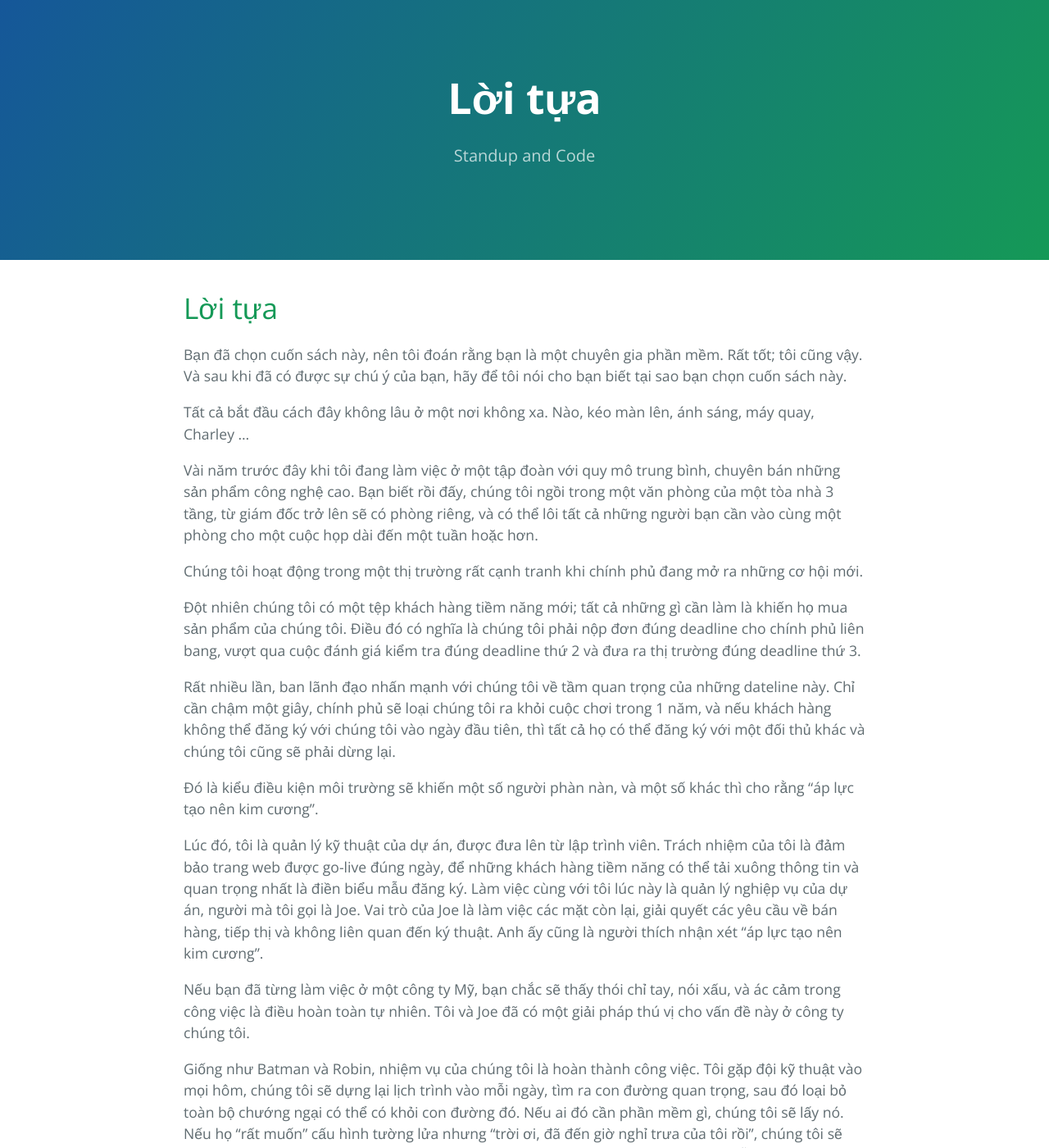
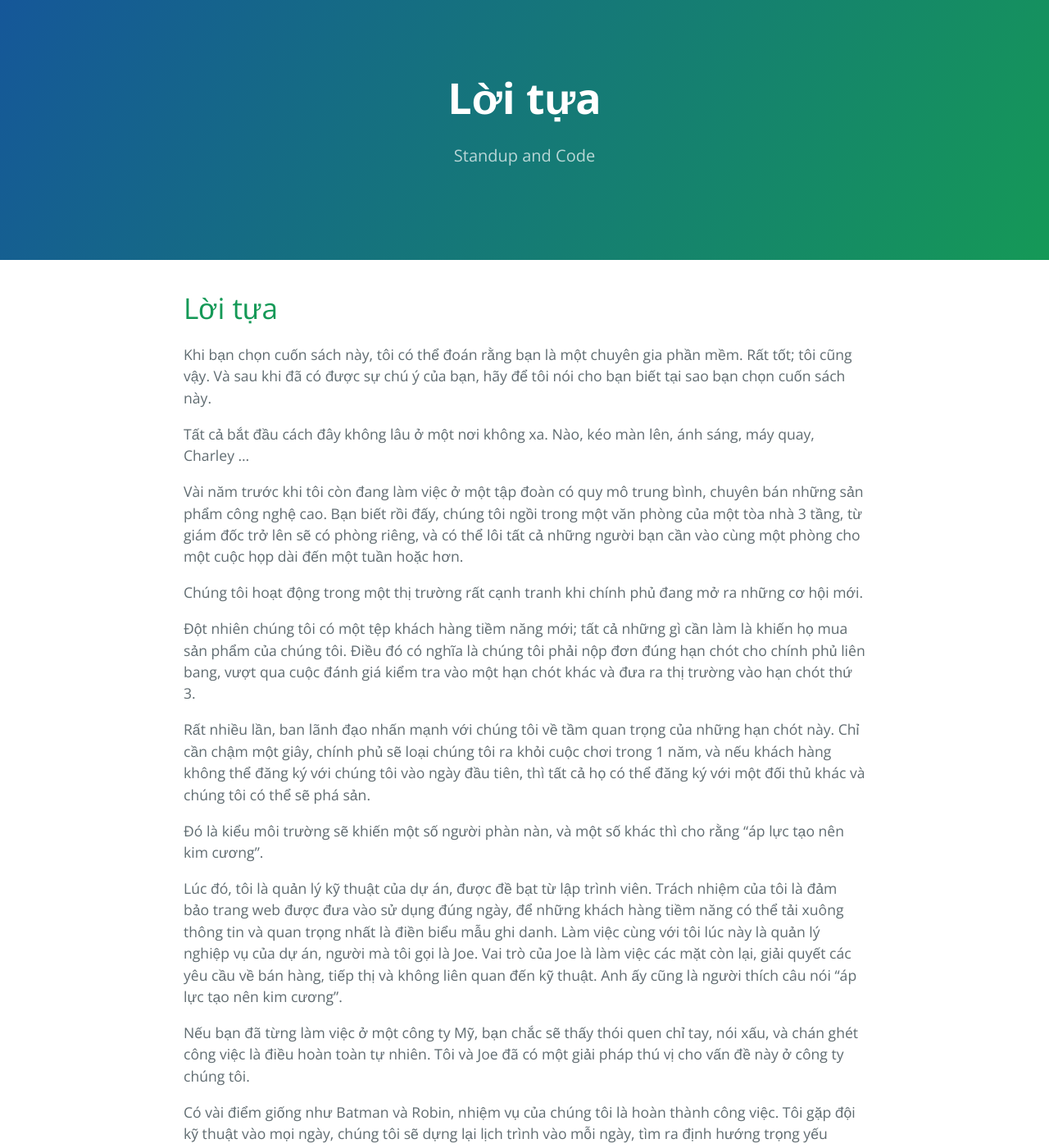
Before and after one commit to HaiBV/haibv.github.io, a Jekyll site: the page built from clean-coder/foreword.md, in a window 1280 px wide and 1400 px high. Shown: the whole window at 82% size. Built offline with Jekyll 4.4.1, drawn with Linux system fonts in a browser that asks for light colours; our own code applies the rules of GitHub Pages for plain Markdown files; some of the changed text lies outside the part shown.

Commit message:
Book - The Clean Coder -  Correction

```diff
--- a/clean-coder/foreword.md
+++ b/clean-coder/foreword.md
@@ -4,25 +4,25 @@ layout: default
 
 # Lời tựa
 
-Bạn đã chọn cuốn sách này, nên tôi đoán rằng bạn là một chuyên gia phần mềm. Rất tốt; tôi cũng vậy. Và sau khi đã có được sự chú ý của bạn, hãy để tôi nói cho bạn biết tại sao bạn chọn cuốn sách này.
+Khi bạn chọn cuốn sách này, tôi có thể đoán rằng bạn là một chuyên gia phần mềm. Rất tốt; tôi cũng vậy. Và sau khi đã có được sự chú ý của bạn, hãy để tôi nói cho bạn biết tại sao bạn chọn cuốn sách này.
 
 Tất cả bắt đầu cách đây không lâu ở một nơi không xa. Nào, kéo màn lên, ánh sáng, máy quay, Charley ...
 
-Vài năm trước đây khi tôi đang làm việc ở một tập đoàn với quy mô trung bình, chuyên bán những sản phẩm công nghệ cao. Bạn biết rồi đấy, chúng tôi ngồi trong một văn phòng của một tòa nhà 3 tầng, từ giám đốc trở lên sẽ có phòng riêng, và có thể lôi tất cả những người bạn cần vào cùng một phòng cho một cuộc họp dài đến một tuần hoặc hơn.
+Vài năm trước khi tôi còn đang làm việc ở một tập đoàn có quy mô trung bình, chuyên bán những sản phẩm công nghệ cao. Bạn biết rồi đấy, chúng tôi ngồi trong một văn phòng của một tòa nhà 3 tầng, từ giám đốc trở lên sẽ có phòng riêng, và có thể lôi tất cả những người bạn cần vào cùng một phòng cho một cuộc họp dài đến một tuần hoặc hơn.
 
 Chúng tôi hoạt động trong một thị trường rất cạnh tranh khi chính phủ đang mở ra những cơ hội mới.
 
-Đột nhiên chúng tôi có một tệp khách hàng tiềm năng mới; tất cả những gì cần làm là khiến họ mua sản phẩm của chúng tôi. Điều đó có nghĩa là chúng tôi phải nộp đơn đúng deadline cho chính phủ liên bang, vượt qua cuộc đánh giá kiểm tra đúng deadline thứ 2 và đưa ra thị trường đúng deadline thứ 3.
+Đột nhiên chúng tôi có một tệp khách hàng tiềm năng mới; tất cả những gì cần làm là khiến họ mua sản phẩm của chúng tôi. Điều đó có nghĩa là chúng tôi phải nộp đơn đúng hạn chót cho chính phủ liên bang, vượt qua cuộc đánh giá kiểm tra vào một hạn chót khác và đưa ra thị trường vào hạn chót thứ 3.
 
-Rất nhiều lần, ban lãnh đạo nhấn mạnh với chúng tôi về tầm quan trọng của những dateline này. Chỉ cần chậm một giây, chính phủ sẽ loại chúng tôi ra khỏi cuộc chơi trong 1 năm, và nếu khách hàng không thể đăng ký với chúng tôi vào ngày đầu tiên, thì tất cả họ có thể đăng ký với một đối thủ khác và chúng tôi cũng sẽ phải dừng lại.
+Rất nhiều lần, ban lãnh đạo nhấn mạnh với chúng tôi về tầm quan trọng của những hạn chót này. Chỉ cần chậm một giây, chính phủ sẽ loại chúng tôi ra khỏi cuộc chơi trong 1 năm, và nếu khách hàng không thể đăng ký với chúng tôi vào ngày đầu tiên, thì tất cả họ có thể đăng ký với một đối thủ khác và chúng tôi có thể sẽ phá sản.
 
-Đó là kiểu điều kiện môi trường sẽ khiến một số người phàn nàn, và một số khác thì cho rằng "áp lực tạo nên kim cương".
+Đó là kiểu môi trường sẽ khiến một số người phàn nàn, và một số khác thì cho rằng "áp lực tạo nên kim cương".
 
-Lúc đó, tôi là quản lý kỹ thuật của dự án, được đưa lên từ lập trình viên. Trách nhiệm của tôi là đảm bảo trang web được go-live đúng ngày, để những khách hàng tiềm năng có thể tải xuông thông tin và quan trọng nhất là điền biểu mẫu đăng ký. Làm việc cùng với tôi lúc này là quản lý nghiệp vụ của dự án, người mà tôi gọi là Joe. Vai trò của Joe là làm việc các mặt còn lại, giải quyết các yêu cầu về bán hàng, tiếp thị và không liên quan đến ký thuật. Anh ấy cũng là người thích nhận xét "áp lực tạo nên kim cương".
+Lúc đó, tôi là quản lý kỹ thuật của dự án, được đề bạt từ lập trình viên. Trách nhiệm của tôi là đảm bảo trang web được đưa vào sử dụng đúng ngày, để những khách hàng tiềm năng có thể tải xuông thông tin và quan trọng nhất là điền biểu mẫu ghi danh. Làm việc cùng với tôi lúc này là quản lý nghiệp vụ của dự án, người mà tôi gọi là Joe. Vai trò của Joe là làm việc các mặt còn lại, giải quyết các yêu cầu về bán hàng, tiếp thị và không liên quan đến kỹ thuật. Anh ấy cũng là người thích câu nói "áp lực tạo nên kim cương".
 
-Nếu bạn đã từng làm việc ở một công ty Mỹ, bạn chắc sẽ thấy thói chỉ tay, nói xấu, và ác cảm trong công việc là điều hoàn toàn tự nhiên. Tôi và Joe đã có một giải pháp thú vị cho vấn đề này ở công ty chúng tôi.
+Nếu bạn đã từng làm việc ở một công ty Mỹ, bạn chắc sẽ thấy thói quen chỉ tay, nói xấu, và chán ghét công việc là điều hoàn toàn tự nhiên. Tôi và Joe đã có một giải pháp thú vị cho vấn đề này ở công ty chúng tôi.
 
-Giống như Batman và Robin, nhiệm vụ của chúng tôi là hoàn thành công việc. Tôi gặp đội kỹ thuật vào mọi hôm, chúng tôi sẽ dựng lại lịch trình vào mỗi ngày, tìm ra con đường quan trọng, sau đó loại bỏ toàn bộ chướng ngại có thể có khỏi con đường đó. Nếu ai đó cần phần mềm gì, chúng tôi sẽ lấy nó. Nếu họ "rất muốn" cấu hình tường lửa nhưng "trời ơi, đã đến giờ nghỉ trưa của tôi rồi", chúng tôi sẽ mua bữa trưa cho họ. Nếu ai dó muốn làm việc theo yêu cầu của chúng tôi nhưng vẫn có những ưu tiên khác, Joe và tôi sẽ đi nói chuyện với người giám sát.
+Có vài điểm giống như Batman và Robin, nhiệm vụ của chúng tôi là hoàn thành công việc. Tôi gặp đội kỹ thuật vào mọi ngày, chúng tôi sẽ dựng lại lịch trình vào mỗi ngày, tìm ra định hướng trọng yếu nhất, sau đó loại bỏ toàn bộ chướng ngại có thể có trên định hướng đưa ra. Nếu ai đó cần phần mềm gì, chúng tôi sẽ lấy nó. Nếu họ "rất muốn" cấu hình tường lửa nhưng "trời ơi, đã đến giờ nghỉ trưa của tôi rồi", chúng tôi sẽ mua bữa trưa cho họ. Nếu ai đó muốn làm việc theo yêu cầu của chúng tôi nhưng vẫn có những ưu tiên khác, Joe và tôi sẽ đi nói chuyện với người giám sát.
 
 Sau đó là quản lý.
 
@@ -32,11 +32,11 @@ Chúng tôi đã và sẽ hoàn thành công việc.
 
 Có một chút cường điệu khi nói rằng chúng tôi đã đá vào ghế, la hét và la hét, nhưng chúng tôi đã sử dụng mọi vốn liếng kỹ năng mình có để hoàn thành công việc, phát triển thêm một vài kỹ năng mới trong quá trình thực hiện, và điều tự hào nhất cho đến bây giờ là chúng tôi đã làm điều đó một cách có đạo đức.
 
-Tôi coi mình là một thành viên trong team, không phải cấp trên, sẵn sàng nhảy vào viết những câu lệnh SQL, hoặc ghép cặp để giúp code chạy được. Vào lúc đó, tôi đã nghĩ Joe cũng giống tôi, cũng là một thành viên trong team, không phải cấp trên.
+Tôi coi mình là một thành viên trong đội, không phải cấp trên, sẵn sàng nhảy vào viết những câu lệnh SQL, hoặc ghép cặp để giúp code chạy được. Vào lúc đó, tôi đã nghĩ Joe cũng giống tôi, cũng là một thành viên trong đội, không phải cấp trên.
 
 Cuối cùng thì tôi nhận ra rằng Joe không có cùng quan điểm với tôi. Với tôi đó là một ngày rất buồn.
 
-Vào 1h chiều thứ 6, website được đặt lịch go-live, rất sớm so với deadline vào ngày thứ 2 tuần sau.
+Vào 1h chiều một ngày thứ 6, website được đặt lịch đưa vào sử dụng, rất sớm so với hạn chót vào ngày thứ 2 tuần sau.
 
 Chúng tôi đã hoàn thành. *XONG*. Tất cả hệ thống đã chạy; chúng tôi đã sẵn sàng. Tôi tập hợp toàn bộ team kỹ thuật lại cho cuộc họp scrum cuối cùng và chúng tôi đã sẵn sàng "bật công tắc". Và không chỉ đội kỹ thuật, còn có cả những thành viên từ đội tiếp thị, quản lý sản phẩm sẵn sàng cùng chúng tôi.
 
@@ -44,7 +44,7 @@ Chúng tôi rất tự hào, đó là một thời khắc tuyệt vời.
 
 Và rồi Joe đến...
 
-Anh ta nói điều gì đó như là, "Tin xấu, Bộ phận pháp lý chưa duyệt biểu mẫu đăng ký, nên chúng ta không thể go-live được."
+Anh ta nói điều gì đó như là, "Tin xấu, Bộ phận pháp lý chưa duyệt biểu mẫu ghi danh, chúng ta không thể đưa trang web vào sử dụng được."
 
 Không thành vấn đề; chúng tôi đã đối mặt với nhiều cản trở trong suốt thời gian thực hiện dự án và hợp tác giữa Batman và Robin đã thành thói quen. Tôi không do dự trả lời, "Được thôi, cộng sự, chúng ta tiếp tục thôi, Bộ phận pháp lý ở tầng 3 đúng không?"
 
@@ -54,7 +54,7 @@ Thay vì đồng ý với tôi, Joe nói, "Anh đang nói cái gì vậy Matt?"
 
 Tôi đáp: "Anh biết mà. Việc mà chúng ta vẫn thường làm. Chúng ta đang nói đến 4 tập tin PDF đúng không? Không phải Bộ phận pháp lý chỉ cần duyệt chúng là xong ah? Hãy đến khoang của họ, gây áp lực, và hoàn thành công việc!"
 
-Joe không đồng ý với ý kiến của tôi và trả lời, "Chúng ta chỉ cần go-live muộn hơn vào tuần sau. Không sao đâu."
+Joe không đồng ý với ý kiến của tôi và trả lời, "Chúng ta chỉ cần đưa vào sử dụng muộn hơn vào tuần sau. Có gì to tát đâu."
 
 Bạn có thể đoán được phần còn lại của cuộc trò chuyện; nó sẽ như thế này:
 
@@ -62,7 +62,7 @@ Matt: "Nhưng tại sao? Họ có thể làm việc đó trong vài giờ."
 
 Joe: "Có thể mất nhiều thời gian hơn"
 
-Matt: "Nhưng họ còn cả cuối tuần, có rất nhiều thời gian. Đi thôi!"
+Matt: "Nhưng họ còn _cả cuối tuần_, có rất nhiều thời gian. Đi thôi!"
 
 Joe: "Matt, họ là những người chuyên nghiệp. Chúng ta không thể nhìn họ chằm chằm và năn nỉ họ hy sinh cuộc sống cá nhân cho dự án nhỏ của chúng ta"
 
```
Also changed, not shown: other parts of clean-coder/foreword.md (+1 -1 lines), clean-coder/chapter-13-teams-and-projects.md (+5 -5 lines).
